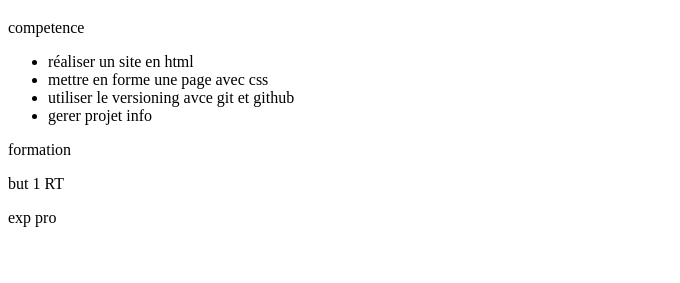
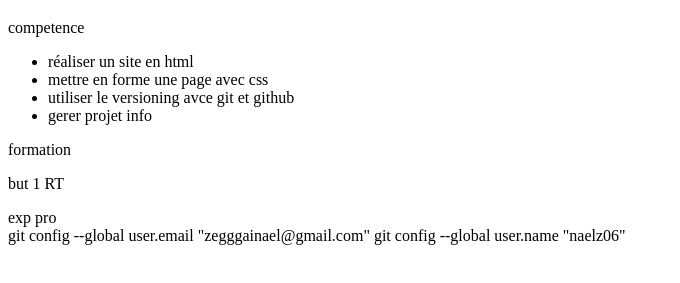
Before and after one commit to naelz06/cv, a plain HTML site: page index.html in a window 1280 px wide. Shown: the part 61-344 px from the top of the page, without its empty margins (0-680 px from the left). Drawn offline with Linux system fonts and the light colour scheme.

Commit message:
first commit

```diff
--- a/index.html
+++ b/index.html
@@ -22,3 +22,6 @@
     </main>
 </body>
 </html>
+
+git config --global user.email "zegggainael@gmail.com"
+git config --global user.name "naelz06"
```
